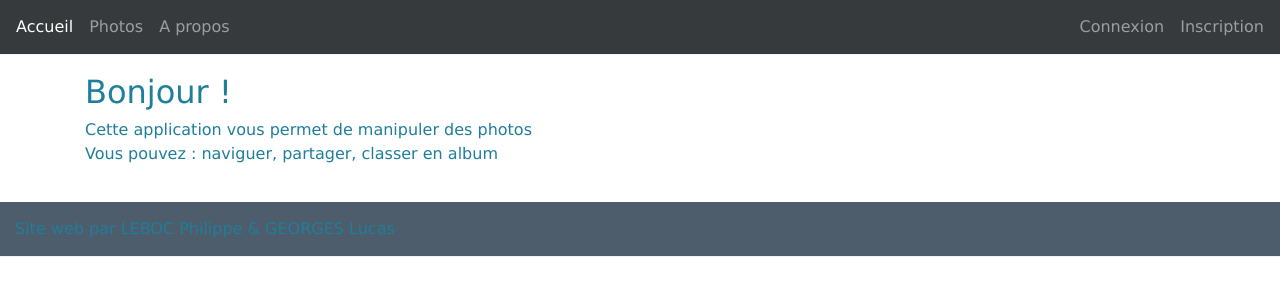
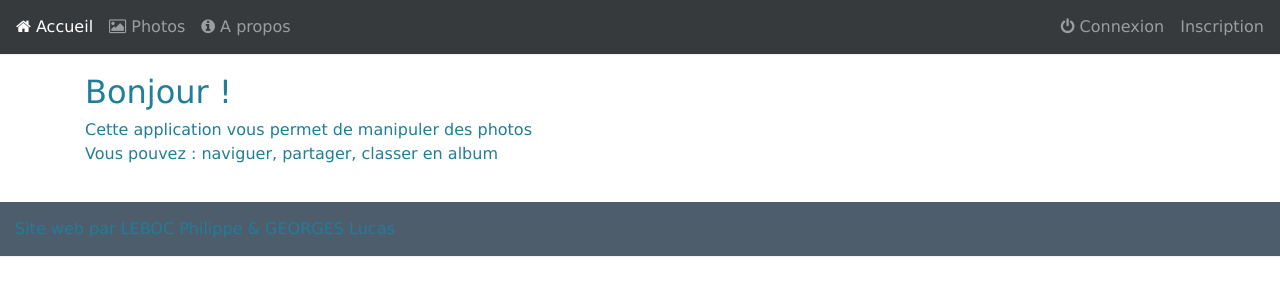
Before and after one commit to Mathael/mi3-projet, a PHP site: page / in a window 1280 px wide. Shown: the top 300 px of the page. Run offline with PHP 8.4, Linux system fonts and the light colour scheme.

Commit message:
feat(icons): add icons from fontawesome

```diff
--- a/app/utils/TemplateManager.php
+++ b/app/utils/TemplateManager.php
@@ -224,12 +224,12 @@ class TemplateManager
         $right = '';
 
         if(!empty($_SESSION['authenticated'])) {
-            $left .= '<li class="nav-item"><a class="nav-link" href="?page=album">Albums</a></li>';
+            $left .= '<li class="nav-item"><a class="nav-link" href="?page=album"><i class="fa fa-book" aria-hidden="true"></i> Albums</a></li>';
             if($user->getRole() == User::ROLE_ADMIN)
                 $right .= '<li class="nav-item"><a class="nav-link" href="?page=admin"><i class="fa fa-cog" aria-hidden="true"></i> Administration</a></li>';
-            $right .= '<li class="nav-item"><a class="nav-link" href="?page=session&action=logout">Déconnexion ['.$user->getUsername().']</a></li>';
+            $right .= '<li class="nav-item"><a class="nav-link" href="?page=session&action=logout"><i class="fa fa-power-off" aria-hidden="true"></i> Déconnexion ['.$user->getUsername().']</a></li>';
         } else {
-            $right .= '<li class="nav-item"><a class="nav-link" href="?page=session">Connexion</a></li>';
+            $right .= '<li class="nav-item"><a class="nav-link" href="?page=session"><i class="fa fa-power-off" aria-hidden="true"></i>  Connexion</a></li>';
             $right .= '<li class="nav-item"><a class="nav-link" href="?page=session&action=registerform">Inscription</a></li>';
         }
 
--- a/app/view/commons/menu.html
+++ b/app/view/commons/menu.html
@@ -1,19 +1,14 @@
 <nav class="navbar navbar-dark bg-inverse panel panel-default">
     <ul class="nav navbar-nav">
         <li class="nav-item active">
-            <a class="nav-link" href="?page=index">Accueil<span class="sr-only">(current)</span></a>
+            <a class="nav-link" href="?page=index"><i class="fa fa-home" aria-hidden="true"></i> Accueil<span class="sr-only">(current)</span></a>
         </li>
         <li class="nav-item">
-            <a class="nav-link" href="?page=image">Photos</a>
+            <a class="nav-link" href="?page=image"><i class="fa fa-image" aria-hidden="true"></i>  Photos</a>
         </li>
         {{menu_left}}
-        <!--if(isset($menu) && !empty($menu)) {
-            foreach($menu as $key => $value) {
-                echo '<li class="nav-item"><a class="nav-link" href=\''.$value.'\'>'. $key .'</a></li>';
-            }
-        }-->
         <li class="nav-item">
-            <a class="nav-link" href="?page=about">A propos</a>
+            <a class="nav-link" href="?page=about"><i class="fa fa-info-circle" aria-hidden="true"></i> A propos</a>
         </li>
     </ul>
     <ul class="nav navbar-nav float-xs-right">
```
